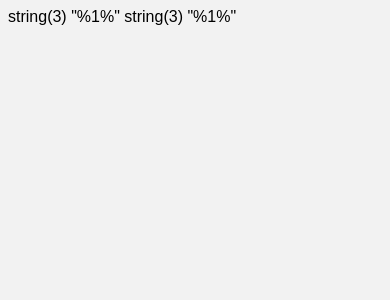
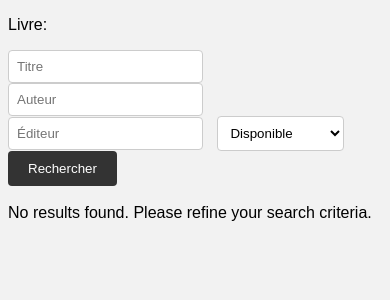
Before and after one commit to ovsep404/SQL-Project, a PHP site: page /view/livre.php in a window 390 px wide. Shown: the top 300 px of the page. Run offline with PHP 8.4, Linux system fonts and the light colour scheme; the visitor is signed in with stand-in values (Sample User, id 1); tables that the repository leaves empty or names only in its code hold one stand-in row (values such as "Sample post").

Commit message:
refactoring

```diff
--- a/css/livre.css
+++ b/css/livre.css
@@ -92,3 +92,78 @@
     border: none;
 
 }
+
+
+
+
+.pagination {
+    text-align: center;
+}
+
+/* Style for pagination links */
+.pagination  {
+    display: inline-block;
+    padding: 5px 10px;
+    margin: 1px;
+    background-color: #333;;
+    color: white;
+    text-decoration: none;
+    border-radius: 4px;
+}
+
+.pagination:hover {
+    background-color: #45a9eb;
+}
+
+.pagination .active {
+    background-color: #2574a9;
+}
+
+.paginationContainer{
+    margin-top: 9px;
+}
+
+/* Style for the form container */
+form {
+    display: flex;
+    align-items: center;
+    flex-direction: column;
+    margin-bottom: 18px;
+
+}
+
+/* Style for form labels */
+label {
+    flex: 1;
+    margin-right: 10px;
+    font-weight: bold;
+}
+
+/* Style for form input fields */
+input[type="text"],
+select {
+    flex: 2;
+    padding: 8px;
+    border: 1px solid #ccc;
+    border-radius: 4px;
+    background-color: white;
+    color: black;
+
+}
+
+/* Style for the submit button */
+input[type="submit"] {
+    flex: 1;
+    padding: 10px 20px;
+    background-color: #333;;
+    color: white;
+    border: none;
+    border-radius: 4px;
+
+    cursor: pointer;
+}
+
+/* Hover state for the submit button */
+input[type="submit"]:hover {
+    background-color: #45a9eb;
+}
--- a/model/requests.php
+++ b/requests/LivreRequest.php
@@ -2,7 +2,7 @@
 include "db_connect.php";
 include "../debug/debug.php";
 
-
+// La requête de ecran de recherche de livres
 function searchBooks($searchTitle, $searchAuteur, $searchEditeur, $searchDisponible, $page, $perPage, $pdo, $limit = false, $offsetEnable = false)
 {
     $offset = ($page - 1) * $perPage;
@@ -47,7 +47,6 @@
     $searchParamAuteur = '%' . $searchAuteur . '%';
     $searchParamEditeur = '%' . $searchEditeur . '%';
 
-    var_dump($searchParamEditeur);
 
     $stmt->bindParam(':searchTitle', $searchParamTitle, PDO::PARAM_STR);
     $stmt->bindParam(':searchAuteur', $searchParamAuteur, PDO::PARAM_STR);
--- a/view/livre.php
+++ b/view/livre.php
@@ -1,15 +1,54 @@
 <?php
 global $searchResults, $pdo;
 include "../debug/debug.php";
-include "../model/requests.php";
+include "../requests/LivreRequest.php";
 session_start();
+?>
+
+<!doctype html>
+<html lang="en">
+<head>
+    <meta charset="UTF-8">
+    <meta name="viewport"
+          content="width=device-width, user-scalable=no, initial-scale=1.0, maximum-scale=1.0, minimum-scale=1.0">
+    <meta http-equiv="X-UA-Compatible" content="ie=edge">
+    <link rel="stylesheet" type="text/css" href="../css/livre.css">
+    <title>Document</title>
+</head>
+<body>
+
+<p>Livre:</p>
+
+<form action="#" method="post">
+
+    <div class="test">
+        <input type="text" name="searchTitle" placeholder="Titre" id="titre">
+
+        <input type="text" name="searchAuteur" placeholder="Auteur" id="auteur">
+
+        <input type="text" name="searchEditeur" placeholder="Éditeur" id="editeur">
+
+        <label for="disponible"></label><select id="disponible" name="searchDisponible">
+            <option value="disponible">Disponible</option>
+            <option value="nondisponible">Non disponible</option>
+            <option value="all">all</option>
+
+        </select>
+
+        <input type="submit" name="searchButton" value="Rechercher">
+    </div>
+</form>
+
+</body>
+</html>
 
 
-$perPage = 20; // Number of books per page
+<?php
+$perPage = 20;
 $page = isset($_GET['page']) ? (int)$_GET['page'] : 1;
 $offset = ($page - 1) * $perPage;
 
-$searchErr = ''; // Initialize an error message variable
+$searchErr = '';
 $nbRes = 0;
 
 if (isset($_POST['searchButton'])) {
@@ -33,24 +72,17 @@
 $searchResults = searchBooks($_SESSION['Title'], $_SESSION['Auteur'], $_SESSION['Editeur'], $_SESSION['Disponible'], $page, $perPage, $pdo, 20, true);
 $nbRes = count(searchBooks($_SESSION['Title'], $_SESSION['Auteur'], $_SESSION['Editeur'], $_SESSION['Disponible'], $page, $perPage, $pdo));
 
-// Calculate the total number of pages
+if (empty($searchResults)) {
+    $searchErr = "No results found. Please refine your search criteria.";
+}
+
+
 $sql = "SELECT COUNT(*) FROM livre";
 $totalBooks = $pdo->query($sql)->fetchColumn();
 $totalPages = $nbRes / $perPage;
 
 ?>
 
-<!doctype html>
-<html lang="en">
-<head>
-    <meta charset="UTF-8">
-    <meta name="viewport"
-          content="width=device-width, user-scalable=no, initial-scale=1.0, maximum-scale=1.0, minimum-scale=1.0">
-    <meta http-equiv="X-UA-Compatible" content="ie-edge">
-    <link rel="stylesheet" type="text/css" href="../css/livre.css">
-    <title>Document</title>
-</head>
-<body>
 
 <?php
 if (!empty($searchErr)) {
@@ -71,7 +103,6 @@
     echo '</thead>';
     echo '<tbody>';
 
-    // Loop through user data and populate the table
     foreach ($searchResults as $result) {
         echo '<tr>';
         echo '<td>' . $result['id'] . '</td>';
@@ -86,15 +117,12 @@
     echo '</tbody>';
     echo '</table>';
 
-    // Display pagination links
-    echo '<div>';
+    echo '<div class ="paginationContainer">';
     for ($i = 0; $i <= $totalPages; $i++) {
-        echo '<a href="livre.php?page=' . $i + 1 . '">' . $i . '</a> ';
+        echo '<a class="pagination" href="livre.php?page=' . ($i + 1) . '">' . $i . '</a> ';
     }
+    echo '</div>';
     echo '</div>';
 
 }
 ?>
-</div>
-</body>
-</html>
```
Also changed, not shown: controller/RechercheLivres.php (deleted, +0 -19 lines), index.php (added, +27 -0 lines), view/index.php (deleted, +0 -49 lines), view/test.php (deleted, +0 -116 lines), requests/db_connect.php (renamed from model/db_connect.php).
